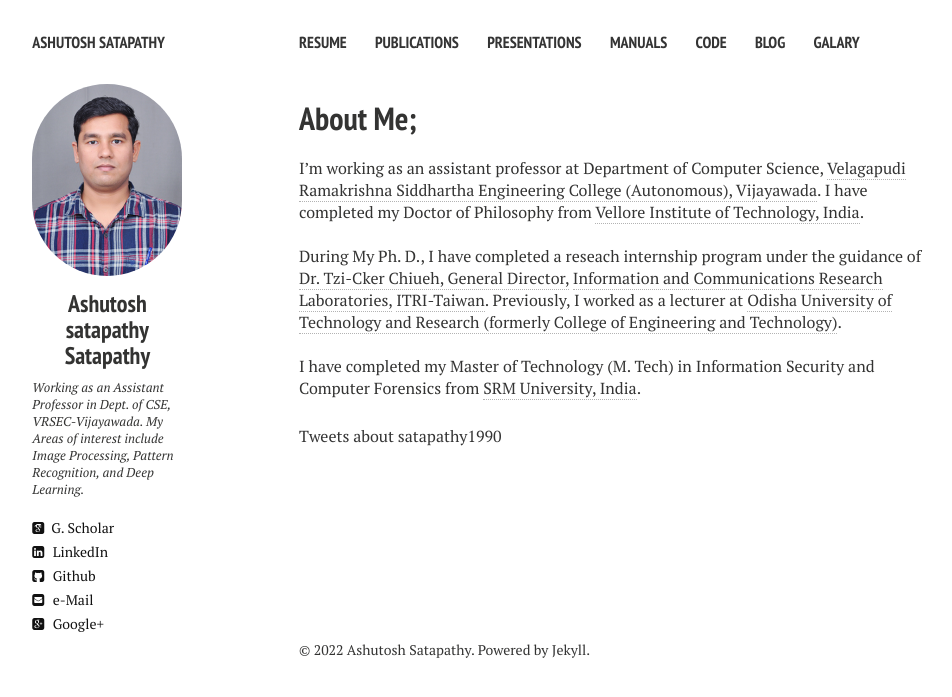
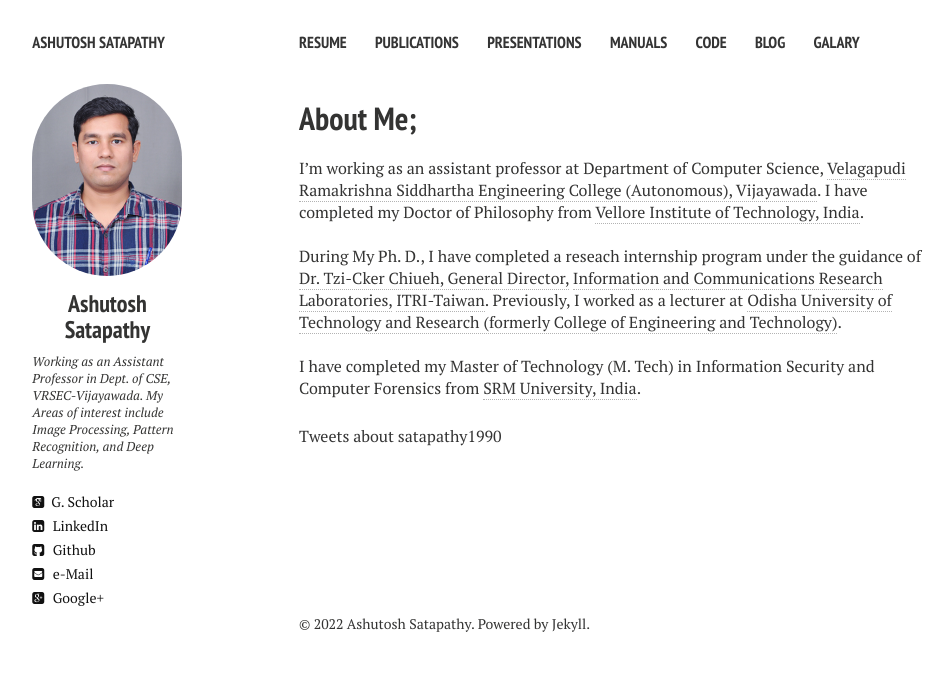
Before and after one commit to ashutoshsatapathy1990/ashutoshsatapathy1990.github.io, a Jekyll site: the page built from index.md, in a window 1280 px wide. Shown: the top 697 px of the page, without its empty margins (21-973 px from the left). Built offline with Jekyll 4.4.1, drawn with Linux system fonts in a browser that asks for light colours; nearby versions of some CDN libraries; comment, search, counter and statistics services are not loaded.

Commit message:
Update _config.yml

```diff
--- a/_config.yml
+++ b/_config.yml
@@ -6,7 +6,7 @@ disqus_shortname            :  Ashu
 
 # Owner/author information
 owner:
-  name                      :  <center>Ashutosh satapathy Satapathy</center>
+  name                      :  <center>Ashutosh Satapathy</center>
   avatar                    :  ashu.JPG
   description               :  Assistant Professor, VRSEC, Vijayawada
   bio                       :  Working as an Assistant Professor in Dept. of CSE, VRSEC-Vijayawada. My Areas of interest include Image Processing, Pattern Recognition, and Deep Learning.
```
